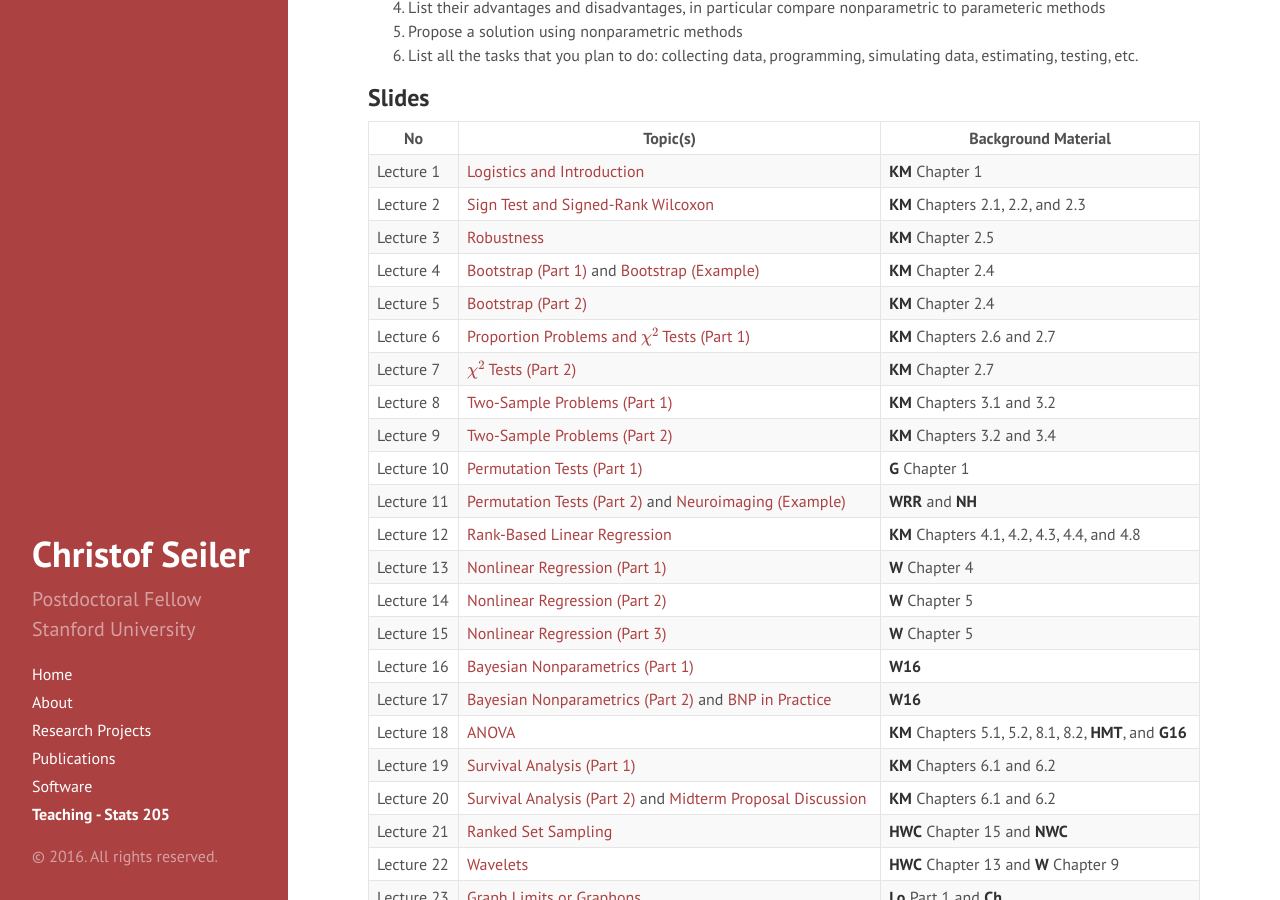
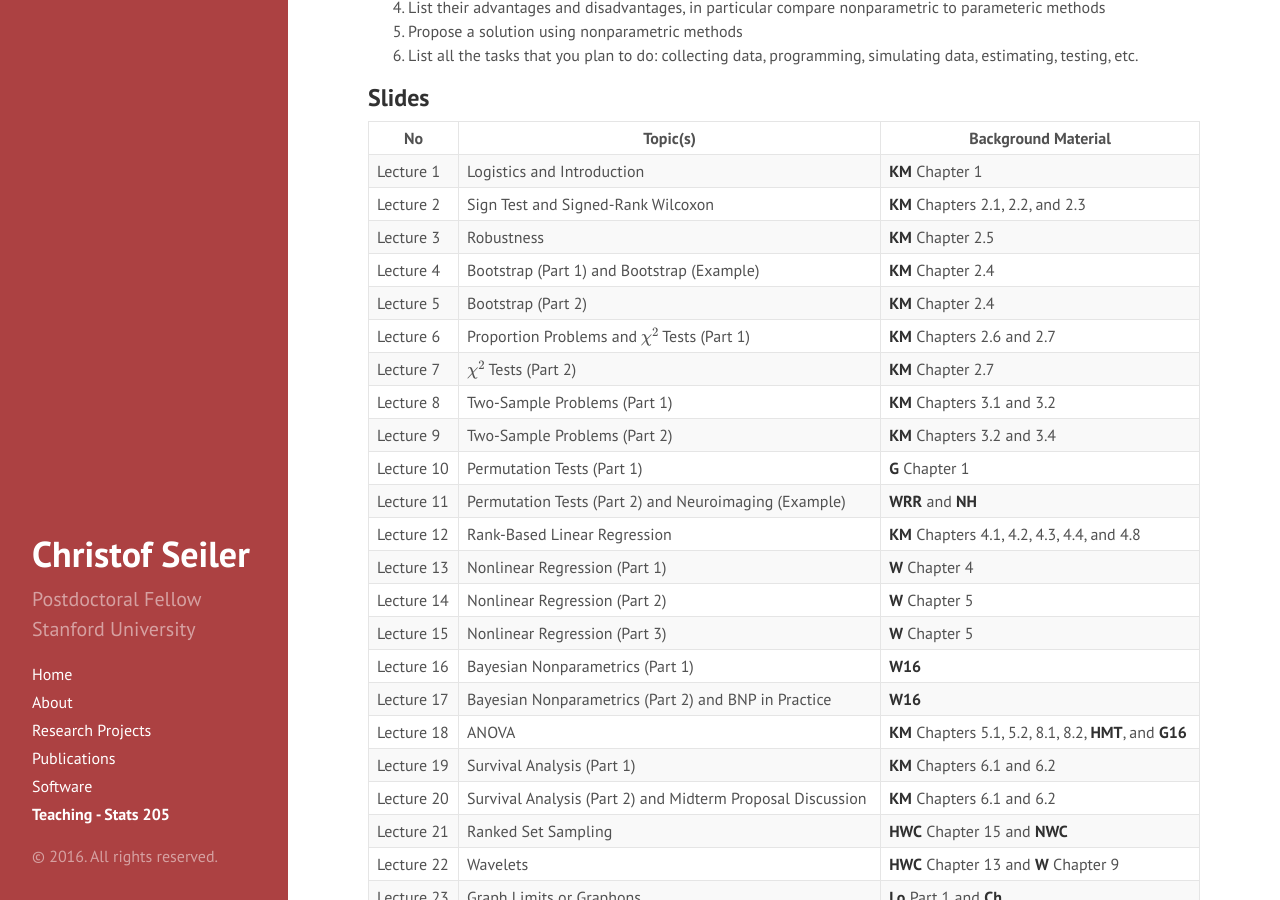
Before and after one commit to ChristofSeiler/ChristofSeiler.github.io, a Jekyll site: the page built from stats205.md, in a window 1280 px wide and 900 px high, scrolled down 2180 px. Built offline with Jekyll 4.4.1, drawn with Linux system fonts in a browser that asks for light colours; formulas are drawn with MathJax 3; some of the changed lines change nothing that is shown.

Commit message:
removed links to slides

```diff
--- a/stats205.md
+++ b/stats205.md
@@ -86,32 +86,32 @@ Some optional guidelines:
 
 ## Slides
 
-No         | Topic(s)                                                                                                                           | Background Material
------------|------------------------------------------------------------------------------------------------------------------------------------|-----------------------------------------------------------
-Lecture 1  | [Logistics and Introduction](Lecture1/LogisticsIntroduction.html)                                                                  | **KM** Chapter 1
-Lecture 2  | [Sign Test and Signed-Rank Wilcoxon](Lecture2/SignTestSignedRankWilcoxon.html)                                                     | **KM** Chapters 2.1, 2.2, and 2.3
-Lecture 3  | [Robustness](Lecture3/Robustness.html)                                                                                             | **KM** Chapter 2.5
-Lecture 4  | [Bootstrap (Part 1)](Lecture4/BootstrapPart1.html) and [Bootstrap (Example)](Lecture4/BootstrapExample.html)                       | **KM** Chapter 2.4
-Lecture 5  | [Bootstrap (Part 2)](Lecture5/BootstrapPart2.html)                                                                                 | **KM** Chapter 2.4
-Lecture 6  | [Proportion Problems and \\( \chi^2 \\) Tests (Part 1)](Lecture6/ProportionProblemChiSquared.html)                                 | **KM** Chapters 2.6 and 2.7
-Lecture 7  | [\\( \chi^2 \\) Tests (Part 2)](Lecture7/ChiSquaredPart2.html)                                                                     | **KM** Chapter 2.7
-Lecture 8  | [Two-Sample Problems (Part 1)](Lecture8/TwoSampleProblems.html)                                                                    | **KM** Chapters 3.1 and 3.2
-Lecture 9  | [Two-Sample Problems (Part 2)](Lecture9/TwoSampleProblemsPart2.html)                                                               | **KM** Chapters 3.2 and 3.4
-Lecture 10 | [Permutation Tests (Part 1)](Lecture10/PermutationTest.html)                                                                       | **G** Chapter 1
-Lecture 11 | [Permutation Tests (Part 2)](Lecture11/PermutationTestPart2.html) and [Neuroimaging (Example)](Lecture11/Neuroimaging.html)        | **WRR** and **NH**
-Lecture 12 | [Rank-Based Linear Regression](Lecture12/Regression.html)                                                                          | **KM** Chapters 4.1, 4.2, 4.3, 4.4, and 4.8
-Lecture 13 | [Nonlinear Regression (Part 1)](Lecture13/NonlinearRegression.pdf)                                                                 | **W** Chapter 4
-Lecture 14 | [Nonlinear Regression (Part 2)](Lecture14/NonlinearRegressionPart2.pdf)                                                            | **W** Chapter 5
-Lecture 15 | [Nonlinear Regression (Part 3)](Lecture15/NonlinearRegressionPart3.pdf)                                                            | **W** Chapter 5
-Lecture 16 | [Bayesian Nonparametrics (Part 1)](Lecture16/BayesianNonparametrics.pdf)                                                           | **W16**
-Lecture 17 | [Bayesian Nonparametrics (Part 2)](Lecture17/BayesianNonparametricsPart2.pdf) and [BNP in Practice](Lecture17/BNPinPractice.pdf)   | **W16**
-Lecture 18 | [ANOVA](Lecture18/ANOVA.pdf)                                                                                                       | **KM** Chapters 5.1, 5.2, 8.1, 8.2, **HMT**, and **G16**
-Lecture 19 | [Survival Analysis (Part 1)](Lecture19/Life.pdf)                                                                                   | **KM** Chapters 6.1 and 6.2
-Lecture 20 | [Survival Analysis (Part 2)](Lecture20/LifePart2.pdf) and [Midterm Proposal Discussion](Lecture20/MidtermProposals.pdf)            | **KM** Chapters 6.1 and 6.2
-Lecture 21 | [Ranked Set Sampling](Lecture21/RankedSetSampling.pdf)                                                                             | **HWC** Chapter 15 and **NWC**
-Lecture 22 | [Wavelets](Lecture22/Wavelets.pdf)                                                                                                 | **HWC** Chapter 13 and **W** Chapter 9
-Lecture 23 | [Graph Limits or Graphons](Lecture23/GraphLimits.pdf)                                                                              | **Lo** Part 1 and **Ch**
-Lecture 24 | Inference for Data Visualization                                                                                                   |
+No         | Topic(s)                                                          | Background Material
+-----------|-------------------------------------------------------------------|-----------------------------------------------------------
+Lecture 1  | Logistics and Introduction                                        | **KM** Chapter 1
+Lecture 2  | Sign Test and Signed-Rank Wilcoxon                                | **KM** Chapters 2.1, 2.2, and 2.3
+Lecture 3  | Robustness                                                        | **KM** Chapter 2.5
+Lecture 4  | Bootstrap (Part 1) and Bootstrap (Example)                        | **KM** Chapter 2.4
+Lecture 5  | Bootstrap (Part 2)                                                | **KM** Chapter 2.4
+Lecture 6  | Proportion Problems and \\( \chi^2 \\) Tests (Part 1)             | **KM** Chapters 2.6 and 2.7
+Lecture 7  | \\( \chi^2 \\) Tests (Part 2)                                     | **KM** Chapter 2.7
+Lecture 8  | Two-Sample Problems (Part 1)                                      | **KM** Chapters 3.1 and 3.2
+Lecture 9  | Two-Sample Problems (Part 2)                                      | **KM** Chapters 3.2 and 3.4
+Lecture 10 | Permutation Tests (Part 1)                                        | **G** Chapter 1
+Lecture 11 | Permutation Tests (Part 2) and Neuroimaging (Example)             | **WRR** and **NH**
+Lecture 12 | Rank-Based Linear Regression                                      | **KM** Chapters 4.1, 4.2, 4.3, 4.4, and 4.8
+Lecture 13 | Nonlinear Regression (Part 1)                                     | **W** Chapter 4
+Lecture 14 | Nonlinear Regression (Part 2)                                     | **W** Chapter 5
+Lecture 15 | Nonlinear Regression (Part 3)                                     | **W** Chapter 5
+Lecture 16 | Bayesian Nonparametrics (Part 1)                                  | **W16**
+Lecture 17 | Bayesian Nonparametrics (Part 2) and BNP in Practice              | **W16**
+Lecture 18 | ANOVA                                                             | **KM** Chapters 5.1, 5.2, 8.1, 8.2, **HMT**, and **G16**
+Lecture 19 | Survival Analysis (Part 1)                                        | **KM** Chapters 6.1 and 6.2
+Lecture 20 | Survival Analysis (Part 2) and Midterm Proposal Discussion        | **KM** Chapters 6.1 and 6.2
+Lecture 21 | Ranked Set Sampling                                               | **HWC** Chapter 15 and **NWC**
+Lecture 22 | Wavelets                                                          | **HWC** Chapter 13 and **W** Chapter 9
+Lecture 23 | Graph Limits or Graphons                                          | **Lo** Part 1 and **Ch**
+Lecture 24 | Inference for Data Visualization                                  |
 
 ## Homework
 
```
